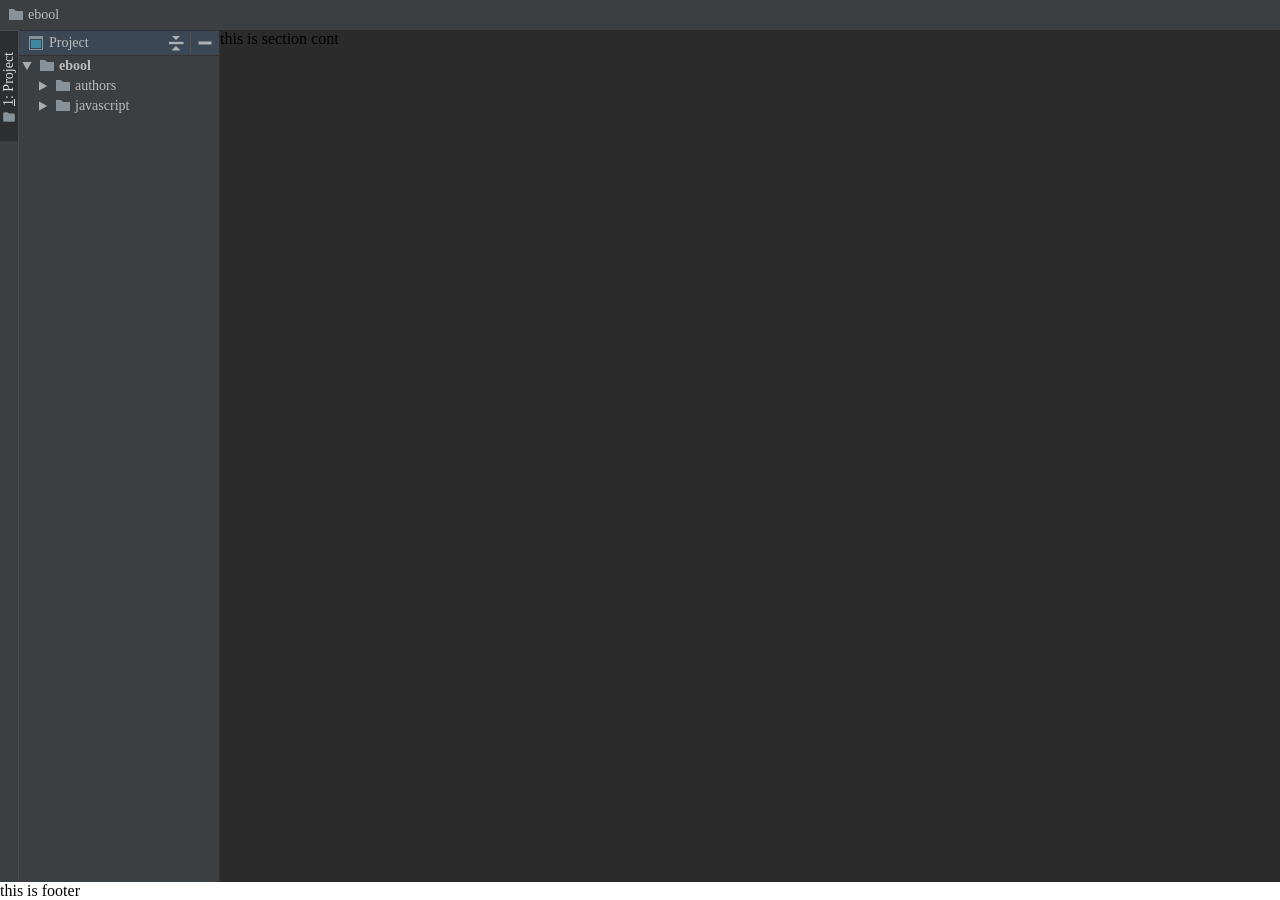
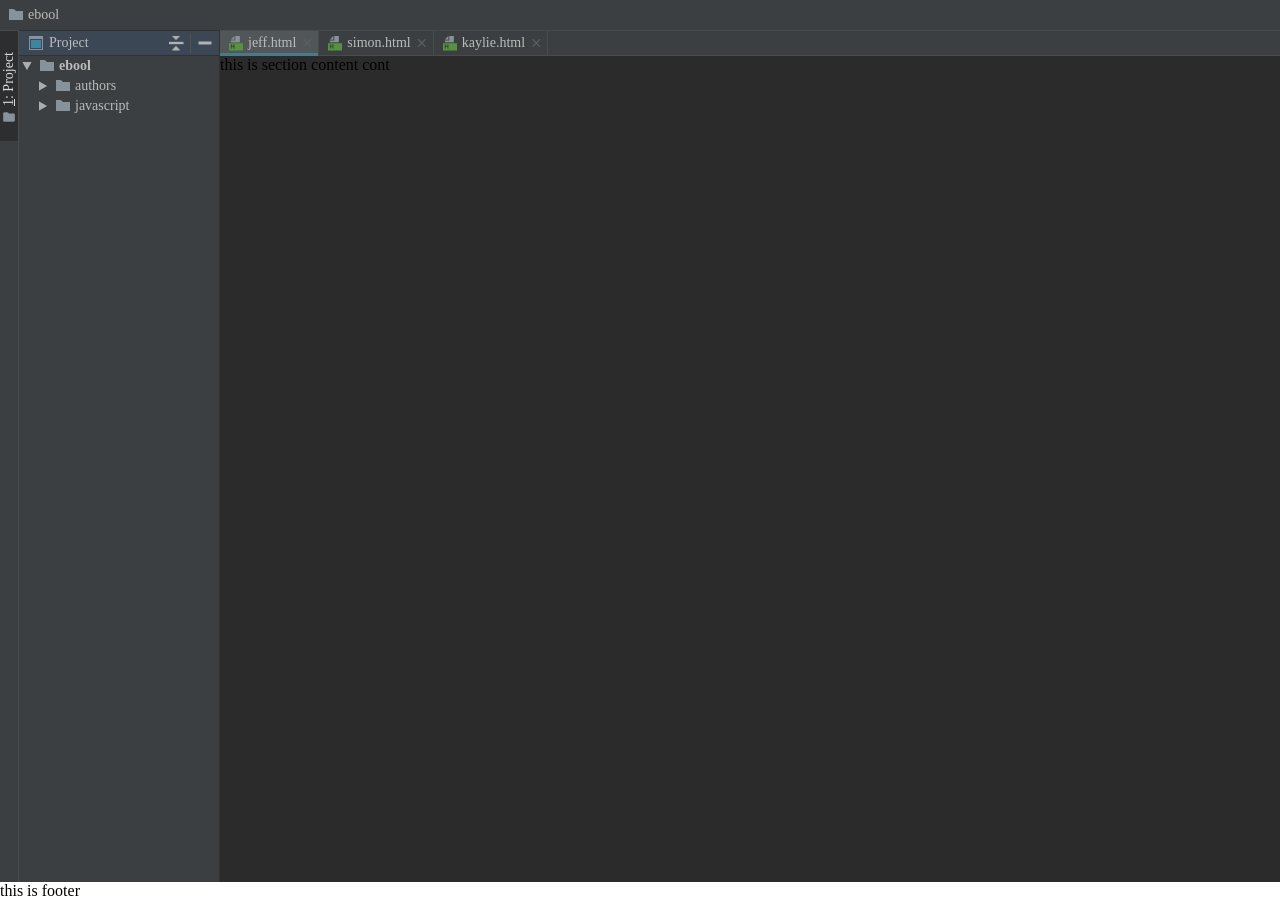
Before and after one commit to ebool/ebool.github.io-pre, a Jekyll site: the page built from index.md, in a window 1280 px wide. Built offline with Jekyll 4.4.1, drawn with Linux system fonts in a browser that asks for light colours.

Commit message:
section header ui

```diff
--- /dev/null
+++ b/_includes/section.html
@@ -0,0 +1,30 @@
+<div class="section-cont" tabindex="0">
+  <div class="section-header-cont">
+    <div class="tab selected">
+      <img src="/assets/ic-img/html.png" class="ic-default mr4" />
+      <div class="mr4">jeff.html</div>
+      <span class="material-icons small-icon close-icon">close</span>
+      <div class="bottom-border"></div>
+    </div>
+    <div class="tab">
+      <img src="/assets/ic-img/html.png" class="ic-default mr4" />
+      <div class="mr4">simon.html</div>
+      <span class="material-icons small-icon close-icon">close</span>
+      <div class="bottom-border"></div>
+    </div>
+    <div class="tab">
+      <img src="/assets/ic-img/html.png" class="ic-default mr4" />
+      <div class="mr4">kaylie.html</div>
+      <span class="material-icons small-icon close-icon">close</span>
+      <div class="bottom-border"></div>
+    </div>
+  </div>
+  <div class="section-content-cont">
+    this is section content cont
+  </div>
+</div>
+<script>
+
+</script>
+<style>
+</style>
--- a/_layouts/home.html
+++ b/_layouts/home.html
@@ -11,8 +11,8 @@
     <nav>
       {% include nav.html %}
     </nav>
-    <section style="background-color: #2b2b2b;">
-      this is section cont
+    <section>
+      {% include section.html %}
     </section>
   </div>
   <footer>
--- a/_sass/global.scss
+++ b/_sass/global.scss
@@ -5,6 +5,11 @@
 .ic-default {
   width: 16px;
   height: 16px;
+}
+
+.ic-small {
+  width: 12px;
+  height: 12px;
 }
 
 .spacer {
--- a/_sass/home.scss
+++ b/_sass/home.scss
@@ -5,13 +5,13 @@
   max-height: 100%;
 
   nav {
-    //width: 25%;
     max-height: 100%;
   }
   section {
     flex: 1;
-    background-color: #e8e8e8;
+    background-color: $content-bg;
   }
+
 }
 footer {
 }
--- /dev/null
+++ b/_sass/section-header.scss
@@ -0,0 +1,54 @@
+.section-cont {
+  outline: none;
+
+  .section-header-cont {
+    background-color: $win-bg;
+    height: 26px;
+    color: $font-color;
+    font-size: $font-size;
+    box-sizing: border-box;
+    border-top: 1px solid $border-color;
+    border-bottom: 1px solid $border-color;
+    @include flexRow(flex-start, center);
+
+    .tab {
+      height: 100%;
+      padding-left: 8px;
+      padding-right: 4px;
+      border-right: 1px solid $border-color;
+      user-select: none;
+      @include flexRow(center, center);
+
+      .close-icon {
+        color: #5c6266;
+
+        &:hover {
+          color: #768085;
+        }
+      }
+    }
+
+    .tab.selected {
+      background-color: #515658;
+      position: relative;
+
+      .bottom-border {
+        position: absolute;
+        left: 0;
+        bottom: -1px;
+        background-color: #4a7987;
+        width: 100%;
+        height: 3px;
+      }
+    }
+  }
+}
+.section-cont:focus {
+  .section-header-cont {
+    .tab.selected {
+      .bottom-border {
+        background-color: #439eb8;
+      }
+    }
+  }
+}
--- a/assets/css/main.scss
+++ b/assets/css/main.scss
@@ -10,3 +10,4 @@ sitemap: false
 @import "toolbar";
 @import "home";
 @import "nav";
+@import "section-header";
```
